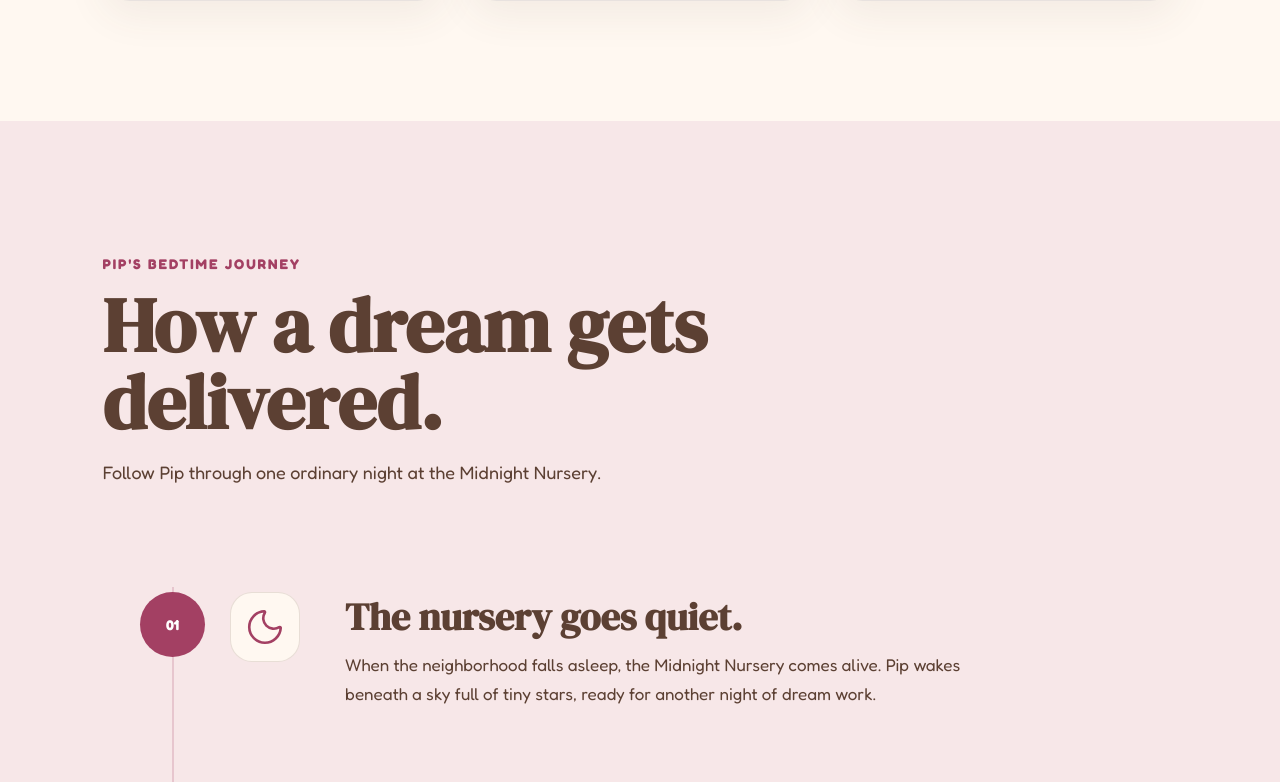
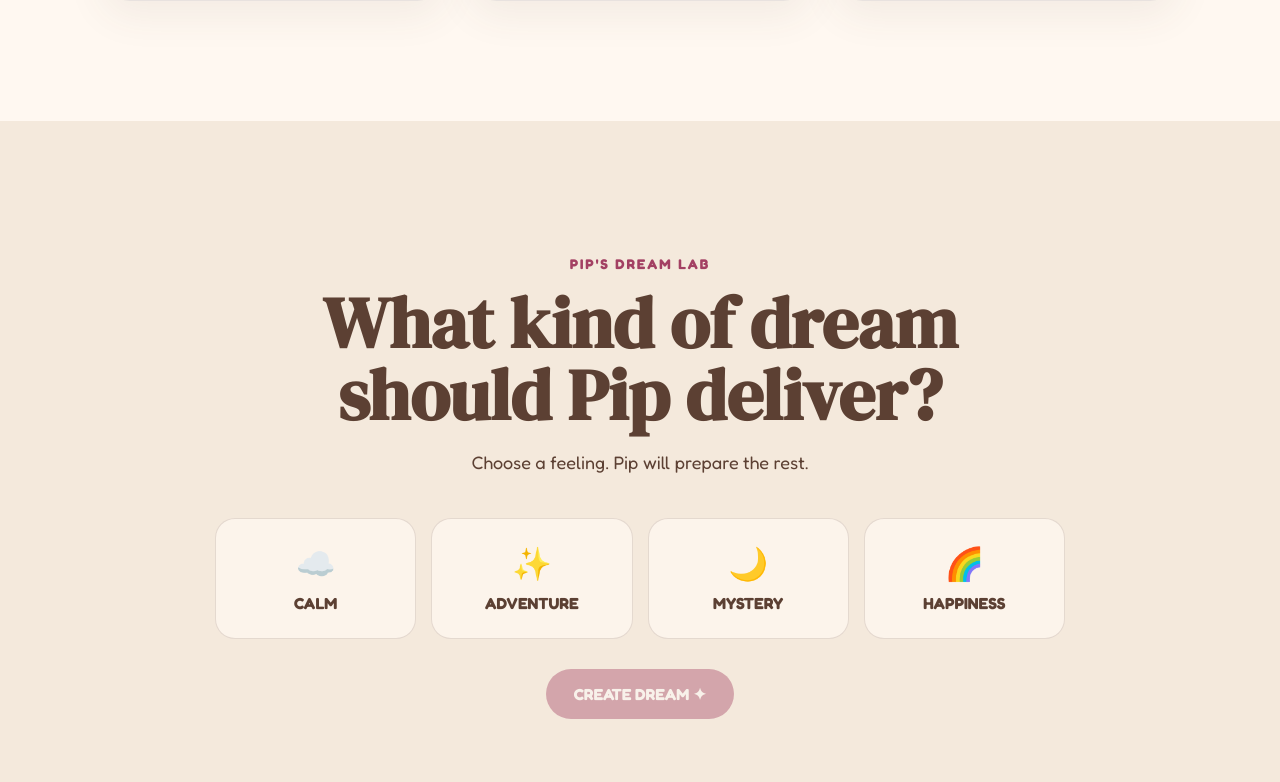
Before and after one commit to abhishek04asrpm25-ux/BABY-HACK, a React (Vite) app in the folder pip-midnight-observatory/: page /dream-lab in a window 1280 px wide. Shown: the part 1607-2389 px from the top of the page. Built offline with nearby package versions, Linux system fonts and the light colour scheme.

Commit message:
changes3

```diff
--- a/pip-midnight-observatory/src/App.css
+++ b/pip-midnight-observatory/src/App.css
@@ -675,3 +675,159 @@ button {
     transform: translateY(0);
   }
 }
+/* DREAM LAB */
+
+.dream-lab {
+  padding: 120px 7vw;
+  background: #f4e9dc;
+}
+
+.dream-lab-inner {
+  max-width: 1000px;
+  margin: 0 auto;
+  text-align: center;
+}
+
+.dream-lab h2 {
+  max-width: 750px;
+  margin: 15px auto;
+  font-family: "DM Serif Display", serif;
+  font-size: clamp(42px, 6vw, 72px);
+  line-height: 1;
+  color: var(--brown);
+}
+
+.dream-intro {
+  margin: 20px auto 45px;
+  font-size: 18px;
+  color: var(--brown);
+}
+
+.dream-options {
+  display: grid;
+  grid-template-columns: repeat(4, 1fr);
+  gap: 15px;
+  max-width: 850px;
+  margin: 0 auto 30px;
+}
+
+.dream-option {
+  padding: 25px 15px;
+  border: 1px solid rgba(92, 64, 51, 0.15);
+  border-radius: 20px;
+  background: rgba(255, 248, 241, 0.7);
+  color: var(--brown);
+  font-family: inherit;
+  font-weight: 700;
+  cursor: pointer;
+  transition: all 0.3s ease;
+}
+
+.dream-option:hover {
+  transform: translateY(-5px);
+}
+
+.dream-option.dream-selected {
+  border-color: var(--berry);
+  background: rgba(163, 64, 99, 0.1);
+  transform: translateY(-5px);
+}
+
+.dream-icon {
+  display: block;
+  margin-bottom: 10px;
+  font-size: 32px;
+}
+
+.create-dream-button {
+  padding: 15px 28px;
+  border: none;
+  border-radius: 30px;
+  background: var(--berry);
+  color: white;
+  font-family: inherit;
+  font-weight: 700;
+  cursor: pointer;
+  transition: transform 0.3s ease;
+}
+
+.create-dream-button:hover:not(:disabled) {
+  transform: translateY(-3px);
+}
+
+.create-dream-button:disabled {
+  opacity: 0.4;
+  cursor: not-allowed;
+}
+
+.dream-result {
+  max-width: 600px;
+  margin: 50px auto 0;
+  padding: 40px;
+  border: 2px solid var(--berry);
+  border-radius: 28px;
+  background: #fff8f1;
+  box-shadow: 0 15px 40px rgba(92, 64, 51, 0.12);
+  animation: dreamAppear 0.5s ease-out;
+}
+
+.dream-number {
+  margin: 0;
+  color: var(--berry);
+  font-size: 12px;
+  font-weight: 800;
+  letter-spacing: 2px;
+}
+
+.dream-result-icon {
+  margin: 20px 0 10px;
+  font-size: 50px;
+}
+
+.dream-result h3 {
+  margin: 0 0 15px;
+  font-family: "DM Serif Display", serif;
+  font-size: 38px;
+  color: var(--brown);
+}
+
+.dream-result > p:not(.dream-number) {
+  max-width: 450px;
+  margin: 0 auto 20px;
+  color: var(--brown);
+  line-height: 1.7;
+}
+
+.dream-status {
+  display: inline-block;
+  color: var(--berry);
+  font-size: 12px;
+  font-weight: 800;
+  letter-spacing: 1px;
+}
+
+@keyframes dreamAppear {
+  from {
+    opacity: 0;
+    transform: translateY(20px) scale(0.97);
+  }
+
+  to {
+    opacity: 1;
+    transform: translateY(0) scale(1);
+  }
+}
+
+@media (max-width: 700px) {
+  .dream-lab {
+    padding: 80px 20px;
+  }
+
+  .dream-options {
+    grid-template-columns: repeat(2, 1fr);
+  }
+
+  .dream-result {
+    padding: 30px 20px;
+  }
+}
--- a/pip-midnight-observatory/src/App.jsx
+++ b/pip-midnight-observatory/src/App.jsx
@@ -4,6 +4,7 @@ import "./App.css";
 import pipAvatar from "./assets/pip_avatar_cloud.webp";
 import Projects from "./components/Projects";
 import Story from "./components/Story";
+import DreamLab from "./components/DreamLab";
 
 function App() {
   const [mousePosition, setMousePosition] = useState({
@@ -175,7 +176,9 @@ useEffect(() => {
         </p>
       </main>
 
-      <Projects />
+           <Projects />
+
+      <DreamLab />
 
       <Story />
     </>
--- /dev/null
+++ b/pip-midnight-observatory/src/components/DreamLab.jsx
@@ -0,0 +1,96 @@
+import { useState } from "react";
+
+function DreamLab() {
+  const [selectedDream, setSelectedDream] = useState(null);
+  const [dreamNumber, setDreamNumber] = useState(27);
+
+  const dreams = {
+    calm: {
+      icon: "☁️",
+      name: "CALM",
+      text: "Pip has packed a soft cloud journey for a peaceful night.",
+    },
+    adventure: {
+      icon: "✨",
+      name: "ADVENTURE",
+      text: "Pip has prepared a rooftop adventure beneath a sky full of stars.",
+    },
+    mystery: {
+      icon: "🌙",
+      name: "MYSTERY",
+      text: "Pip has packed a moonlit path through a quiet cloud forest.",
+    },
+    happiness: {
+      icon: "🌈",
+      name: "HAPPINESS",
+      text: "Pip has prepared a bright little dream filled with laughter and warm sunshine.",
+    },
+  };
+
+  const createDream = () => {
+    if (!selectedDream) return;
+
+    setDreamNumber((number) => number + 1);
+  };
+
+  return (
+    <section className="dream-lab" id="dream-lab">
+      <div className="dream-lab-inner">
+        <p className="section-eyebrow">PIP'S DREAM LAB</p>
+
+        <h2>What kind of dream should Pip deliver?</h2>
+
+        <p className="dream-intro">
+          Choose a feeling. Pip will prepare the rest.
+        </p>
+
+        <div className="dream-options">
+          {Object.entries(dreams).map(([key, dream]) => (
+            <button
+              key={key}
+              type="button"
+              className={`dream-option ${
+                selectedDream === key ? "dream-selected" : ""
+              }`}
+              onClick={() => setSelectedDream(key)}
+            >
+              <span className="dream-icon">{dream.icon}</span>
+              <span>{dream.name}</span>
+            </button>
+          ))}
+        </div>
+
+        <button
+          type="button"
+          className="create-dream-button"
+          onClick={createDream}
+          disabled={!selectedDream}
+        >
+          CREATE DREAM ✦
+        </button>
+
+        {selectedDream && (
+          <div className="dream-result">
+            <p className="dream-number">
+              DREAM #{String(dreamNumber).padStart(3, "0")}
+            </p>
+
+            <div className="dream-result-icon">
+              {dreams[selectedDream].icon}
+            </div>
+
+            <h3>{dreams[selectedDream].name}</h3>
+
+            <p>{dreams[selectedDream].text}</p>
+
+            <span className="dream-status">
+              DREAM STATUS: READY ✦
+            </span>
+          </div>
+        )}
+      </div>
+    </section>
+  );
+}
+
+export default DreamLab;
```
